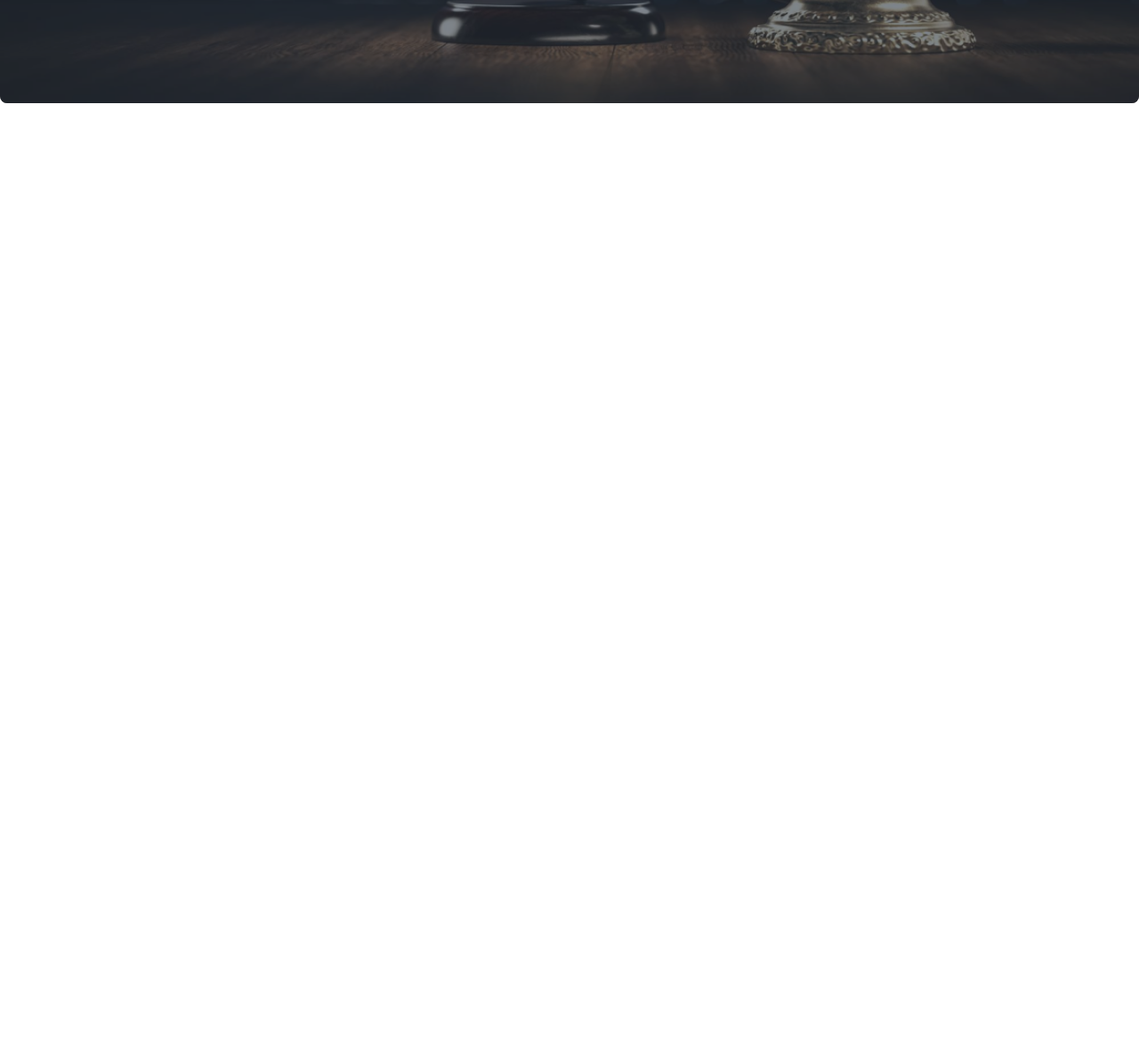
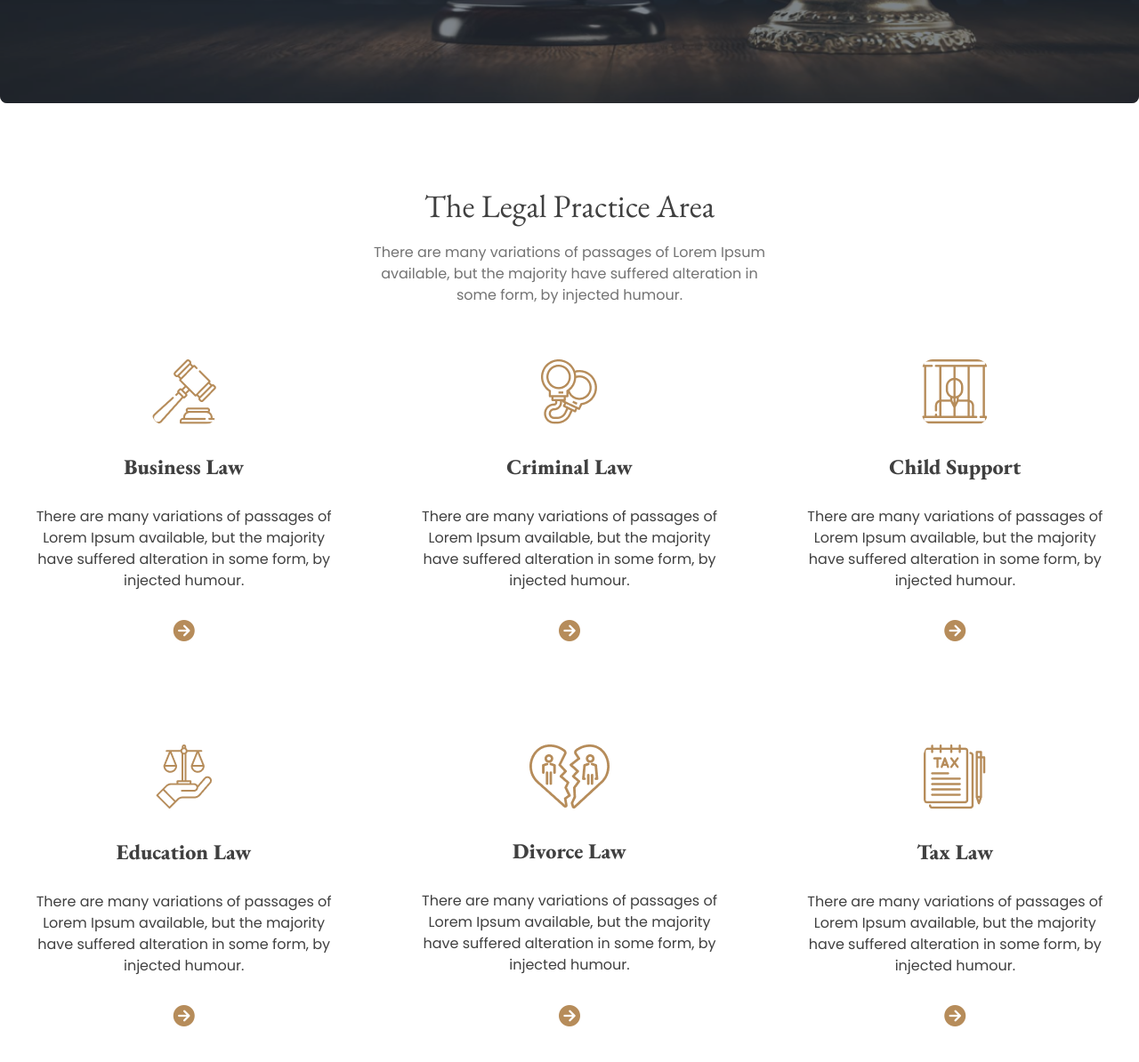
Before and after one commit to psytechbd/Legal-Solution, a plain HTML site: page index.html in a window 1280 px wide. Shown: the part 546-1740 px from the top of the page at 89% size. Before the commit the page ends 800 px from the top, so only its background shows below. Drawn offline with nearby package versions, Linux system fonts and the light colour scheme.

Commit message:
Practice area section done

```diff
--- a/index.html
+++ b/index.html
@@ -80,6 +80,96 @@
                 </div>
             </div>
         </section>
+        <section class="my-24">
+            <div class="max-w-md mx-auto text-center">
+                <h2 class="text-4xl text-neutral-700 font-garamond">The Legal Practice Area</h2>
+                <p class="my-5 text-neutral-500">There are many variations of passages of Lorem Ipsum available, but the majority have
+                    suffered alteration in some form, by injected humour.</p>
+            </div>
+            <div class="grid lg:grid-cols-3 justify-center gap-5 grid-cols-1">
+                <div class="card  mb-5">
+                    <figure class="px-10 pt-10">
+                        <img src="images/business.png" alt="Shoes" class="rounded-xl" />
+                    </figure>
+                    <div class="card-body items-center text-center">
+                        <h2 class="card-title text-neutral-700 font-garamond text-2xl">Business Law</h2>
+                        <p class="text-neutral-700 my-5">There are many variations of passages of Lorem Ipsum available,
+                            but the majority have suffered alteration in some form, by injected humour.</p>
+                        <div class="card-actions">
+                            <button class=""><i
+                                    class="fa-solid fa-circle-arrow-right text-2xl text-primery-color"></i></button>
+                        </div>
+                    </div>
+                </div>
+                <div class="card  mb-5">
+                    <figure class="px-10 pt-10">
+                        <img src="images/criminal.png" class="rounded-xl" />
+                    </figure>
+                    <div class="card-body items-center text-center">
+                        <h2 class="card-title text-neutral-700 font-garamond text-2xl">Criminal Law</h2>
+                        <p class="text-neutral-700 my-5">There are many variations of passages of Lorem Ipsum available,
+                            but the majority have suffered alteration in some form, by injected humour.</p>
+                        <div class="card-actions">
+                            <button class=""><i
+                                    class="fa-solid fa-circle-arrow-right text-2xl text-primery-color"></i></button>
+                        </div>
+                    </div>
+                </div>
+                <div class="card  mb-5">
+                    <figure class="px-10 pt-10">
+                        <img src="images/child.png" alt="Shoes" class="rounded-xl" />
+                    </figure>
+                    <div class="card-body items-center text-center">
+                        <h2 class="card-title text-neutral-700 font-garamond text-2xl">Child Support</h2>
+                        <p class="text-neutral-700 my-5">There are many variations of passages of Lorem Ipsum available,
+                            but the majority have suffered alteration in some form, by injected humour.</p>
+                        <div class="card-actions">
+                            <button class=""><i
+                                    class="fa-solid fa-circle-arrow-right text-2xl text-primery-color"></i></button>
+                        </div>
+                    </div>
+                </div><div class="card  mb-5">
+                    <figure class="px-10 pt-10">
+                        <img src="images/education.png" alt="Shoes" class="rounded-xl" />
+                    </figure>
+                    <div class="card-body items-center text-center">
+                        <h2 class="card-title text-neutral-700 font-garamond text-2xl">Education Law</h2>
+                        <p class="text-neutral-700 my-5">There are many variations of passages of Lorem Ipsum available,
+                            but the majority have suffered alteration in some form, by injected humour.</p>
+                        <div class="card-actions">
+                            <button class=""><i
+                                    class="fa-solid fa-circle-arrow-right text-2xl text-primery-color"></i></button>
+                        </div>
+                    </div>
+                </div><div class="card  mb-5">
+                    <figure class="px-10 pt-10">
+                        <img src="images/divorce.png" alt="Shoes" class="rounded-xl" />
+                    </figure>
+                    <div class="card-body items-center text-center">
+                        <h2 class="card-title text-neutral-700 font-garamond text-2xl">Divorce Law</h2>
+                        <p class="text-neutral-700 my-5">There are many variations of passages of Lorem Ipsum available,
+                            but the majority have suffered alteration in some form, by injected humour.</p>
+                        <div class="card-actions">
+                            <button class=""><i
+                                    class="fa-solid fa-circle-arrow-right text-2xl text-primery-color"></i></button>
+                        </div>
+                    </div>
+                </div><div class="card  mb-5">
+                    <figure class="px-10 pt-10">
+                        <img src="images/tax.png" alt="Shoes" class="rounded-xl" />
+                    </figure>
+                    <div class="card-body items-center text-center">
+                        <h2 class="card-title text-neutral-700 font-garamond text-2xl">Tax Law</h2>
+                        <p class="text-neutral-700 my-5">There are many variations of passages of Lorem Ipsum available,
+                            but the majority have suffered alteration in some form, by injected humour.</p>
+                        <div class="card-actions">
+                            <button class=""><i
+                                    class="fa-solid fa-circle-arrow-right text-2xl text-primery-color"></i></button>
+                        </div>
+                    </div>
+                </div>
+            </div>
+        </section>
     </main>
 </body>
 
```
